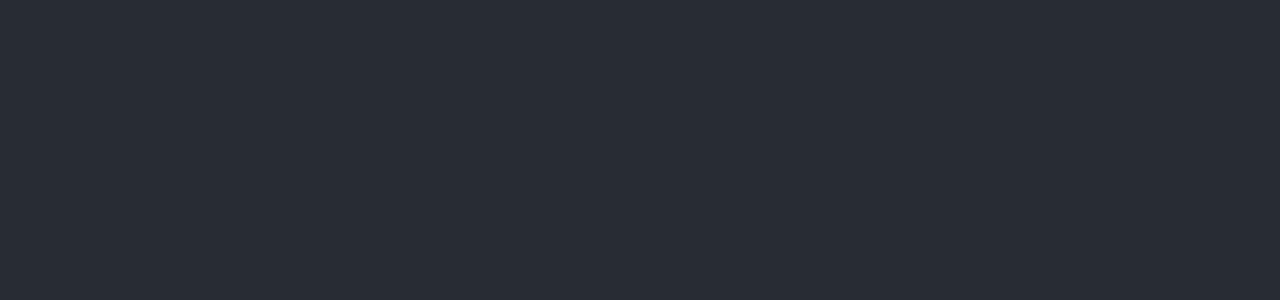
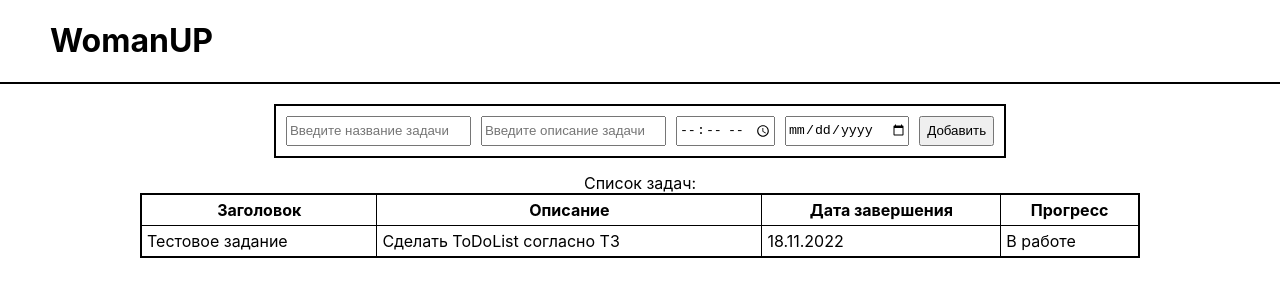
Before and after one commit to balancewins/ToDo.WomanUP, a React (Create React App) app: page / in a window 1280 px wide. Shown: the top 300 px of the page. Built offline with nearby package versions, Linux system fonts and the light colour scheme.

Commit message:
structure

```diff
--- a/src/App.js
+++ /dev/null
@@ -1,13 +0,0 @@
-import './App.css';
-
-function App() {
-  return (
-    <div className="App">
-      <header className="App-header">
-
-      </header>
-    </div>
-  );
-}
-
-export default App;
--- a/src/App.css
+++ b/src/components/app/App.css
@@ -1,4 +1,14 @@
-.App {
+.App-header {
+  border-bottom: 2px solid black;
+}
+
+.App-main {
+  display: flex;
+  flex-direction: column;
+  /* border-bottom: 2px solid black; */
+}
+
+/* .App {
   text-align: center;
 }
 
@@ -35,4 +45,4 @@
   to {
     transform: rotate(360deg);
   }
-}
+} */
--- /dev/null
+++ b/src/components/app/App.js
@@ -0,0 +1,20 @@
+import Header from '../headerLogo/HeaderLogo';
+import TaskAddForm from '../tasksAddForm/TasksAddForm';
+import TaskTable from '../tasksTable/TaskTable';
+import './App.css';
+
+function App() {
+  return (
+    <div className="App">
+      <header className="App-header">
+        <Header />
+      </header>
+      <main className="App-main">
+        <TaskAddForm />
+        <TaskTable />
+      </main>
+    </div>
+  );
+}
+
+export default App;
--- /dev/null
+++ b/src/components/headerLogo/HeaderLogo.css
@@ -0,0 +1,4 @@
+h1 {
+    margin-left: 50px;
+    text-align: left;
+}
--- /dev/null
+++ b/src/components/headerLogo/HeaderLogo.js
@@ -0,0 +1,9 @@
+import './HeaderLogo.css';
+
+const Header = () => {
+    return (
+        <h1>WomanUP</h1>
+    );
+}
+
+export default Header;
--- /dev/null
+++ b/src/components/tasksAddForm/TasksAddForm.css
@@ -0,0 +1,12 @@
+.add-task {
+    margin: auto;
+    margin-top: 20px;
+    padding: 10px;
+    border: 2px solid black;
+    display: flex;
+    justify-content: space-around;
+    column-gap: 10px;
+    min-width: 500px;
+    max-width: 1000px;
+    min-height: 30px;
+}
--- /dev/null
+++ b/src/components/tasksAddForm/TasksAddForm.js
@@ -0,0 +1,20 @@
+import './TasksAddForm.css';
+
+const TaskAddForm = () => {
+    const onSubmit = (e) => {
+        e.preventDefault();
+        console.log('Добавлено');
+    }
+
+    return (
+        <form className="add-task" onSubmit={onSubmit}>
+            <input type="text" className="add-task__name" placeholder='Введите название задачи' />
+            <input type="text" className="add-task__description" placeholder='Введите описание задачи' />
+            <input type="time" className="add-task__time" />
+            <input type="date" className="add-task__date" />
+            <button type='submit'>Добавить</button>
+        </form>
+    );
+}
+
+export default TaskAddForm;
--- /dev/null
+++ b/src/components/tasksTable/TaskTable.css
@@ -0,0 +1,14 @@
+.tasks-list {
+    margin: auto;
+    margin-top: 15px;
+    min-width: 1000px;
+    max-width: 1000px;
+    border: 2px solid black;
+    padding: 5px;
+    border-collapse: collapse;
+}
+
+.tasks-list th {
+    border: 1px solid black;
+    padding: 5px;
+}
--- /dev/null
+++ b/src/components/tasksTable/TaskTable.js
@@ -0,0 +1,21 @@
+import TasksTableItem from '../tasksTableItem/TasksTableItem';
+import './TaskTable.css';
+
+const TaskTable = () => {
+    return (
+        <table className="tasks-list">
+            <caption className="task-list__descr">Список задач:</caption>
+            <thead>
+                <th>Заголовок</th>
+                <th>Описание</th>
+                <th>Дата завершения</th>
+                <th>Прогресс</th>
+            </thead>
+            <tbody>
+                <TasksTableItem />
+            </tbody>
+        </table>
+    );
+}
+
+export default TaskTable;
--- /dev/null
+++ b/src/components/tasksTableItem/TasksTableItem.css
@@ -0,0 +1,4 @@
+td {
+    border: 1px solid black;
+    padding: 5px;
+}
--- /dev/null
+++ b/src/components/tasksTableItem/TasksTableItem.js
@@ -0,0 +1,14 @@
+import './TasksTableItem.css';
+
+const TasksTableItem = () => {
+    return (
+        <tr>
+            <td>Тестовое задание</td>
+            <td>Сделать ToDoList согласно ТЗ</td>
+            <td>18.11.2022</td>
+            <td>В работе</td>
+        </tr>
+    );
+}
+
+export default TasksTableItem;
--- a/src/index.js
+++ b/src/index.js
@@ -1,7 +1,7 @@
 import React from 'react';
 import ReactDOM from 'react-dom/client';
 import './index.css';
-import App from './App';
+import App from './components/app/App';
 
 const root = ReactDOM.createRoot(document.getElementById('root'));
 root.render(
```
Also changed, not shown: src/logo.svg (deleted).
